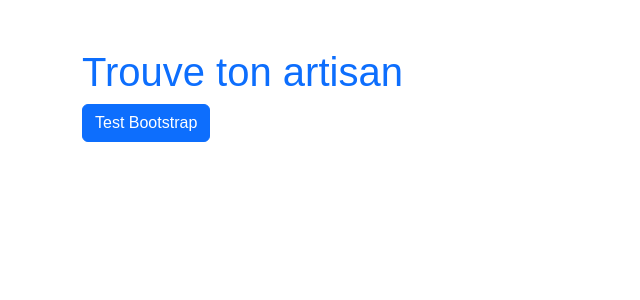
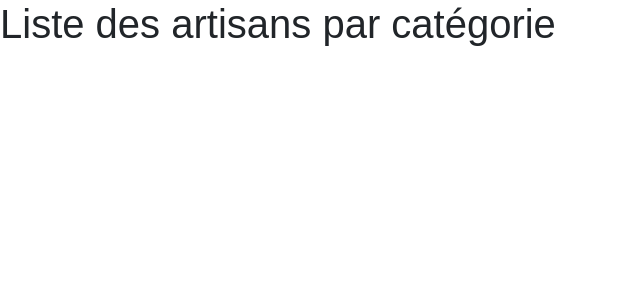
Before and after one commit to BrochotMaxime/brochot-maxime-devoir-site-trouve-ton-artisan, a React (Vite) app in the folder frontend/: page /categorie/1 in a window 1280 px wide. Shown: the top 300 px of the page, without its empty margins (0-640 px from the left). Built offline with nearby package versions, Linux system fonts and the light colour scheme.

Commit message:
Configure React Router

```diff
--- a/frontend/src/App.jsx
+++ b/frontend/src/App.jsx
@@ -1,15 +1,33 @@
+import { BrowserRouter, Routes, Route } from 'react-router-dom';
+
+import HomePage from './pages/HomePage';
+import CategoryPage from './pages/CategoryPage';
+import SearchPage from './pages/SearchPage';
+import ArtisanDetailPage from './pages/ArtisanDetailPage';
+import LegalPage from './pages/LegalPage';
+import NotFoundPage from './pages/NotFoundPage';
+
 function App() {
-  return (
-    <div className="container py-5">
-      <h1 className="text-primary">
-        Trouve ton artisan
-      </h1>
+        return (
+                <BrowserRouter>
+                        <Routes>
+                                <Route path="/" element={<HomePage />} />
 
-      <button className="btn btn-primary">
-        Test Bootstrap
-      </button>
-    </div>
-  );
+                                <Route path="/categorie/:id" element={<CategoryPage />} />
+
+                                <Route path="/recherche" element={<SearchPage />} />
+
+                                <Route path="/artisan/:id" element={<ArtisanDetailPage />} />
+
+                                <Route path="/mentions-legales" element={<LegalPage />} />
+                                <Route path="/donnees-personnelles" element={<LegalPage />} />
+                                <Route path="/accessibilite" element={<LegalPage />} />
+                                <Route path="/cookies" element={<LegalPage />} />
+
+                                <Route path="*" element={<NotFoundPage />} />
+                        </Routes>
+                </BrowserRouter>
+        );
 }
 
 export default App;
--- /dev/null
+++ b/frontend/src/pages/ArtisanDetailPage.jsx
@@ -0,0 +1,5 @@
+function ArtisanDetailPage() {
+        return <h1>Fiche artisan</h1>;
+}
+
+export default ArtisanDetailPage;
--- /dev/null
+++ b/frontend/src/pages/CategoryPage.jsx
@@ -0,0 +1,5 @@
+function CategoryPage() {
+        return <h1>Liste des artisans par catégorie</h1>;
+}
+
+export default CategoryPage;
--- /dev/null
+++ b/frontend/src/pages/HomePage.jsx
@@ -0,0 +1,5 @@
+function HomePage() {
+        return <h1>Accueil</h1>;
+}
+
+export default HomePage;
--- /dev/null
+++ b/frontend/src/pages/LegalPage.jsx
@@ -0,0 +1,5 @@
+function LegalPage() {
+        return <h1>Page en construction</h1>;
+}
+
+export default LegalPage;
--- /dev/null
+++ b/frontend/src/pages/NotFoundPage.jsx
@@ -0,0 +1,5 @@
+function NotFoundPage() {
+        return <h1>Page non trouvée</h1>;
+}
+
+export default NotFoundPage;
--- /dev/null
+++ b/frontend/src/pages/SearchPage.jsx
@@ -0,0 +1,5 @@
+function SearchPage() {
+        return <h1>Résultats de recherche</h1>;
+}
+
+export default SearchPage;
```
